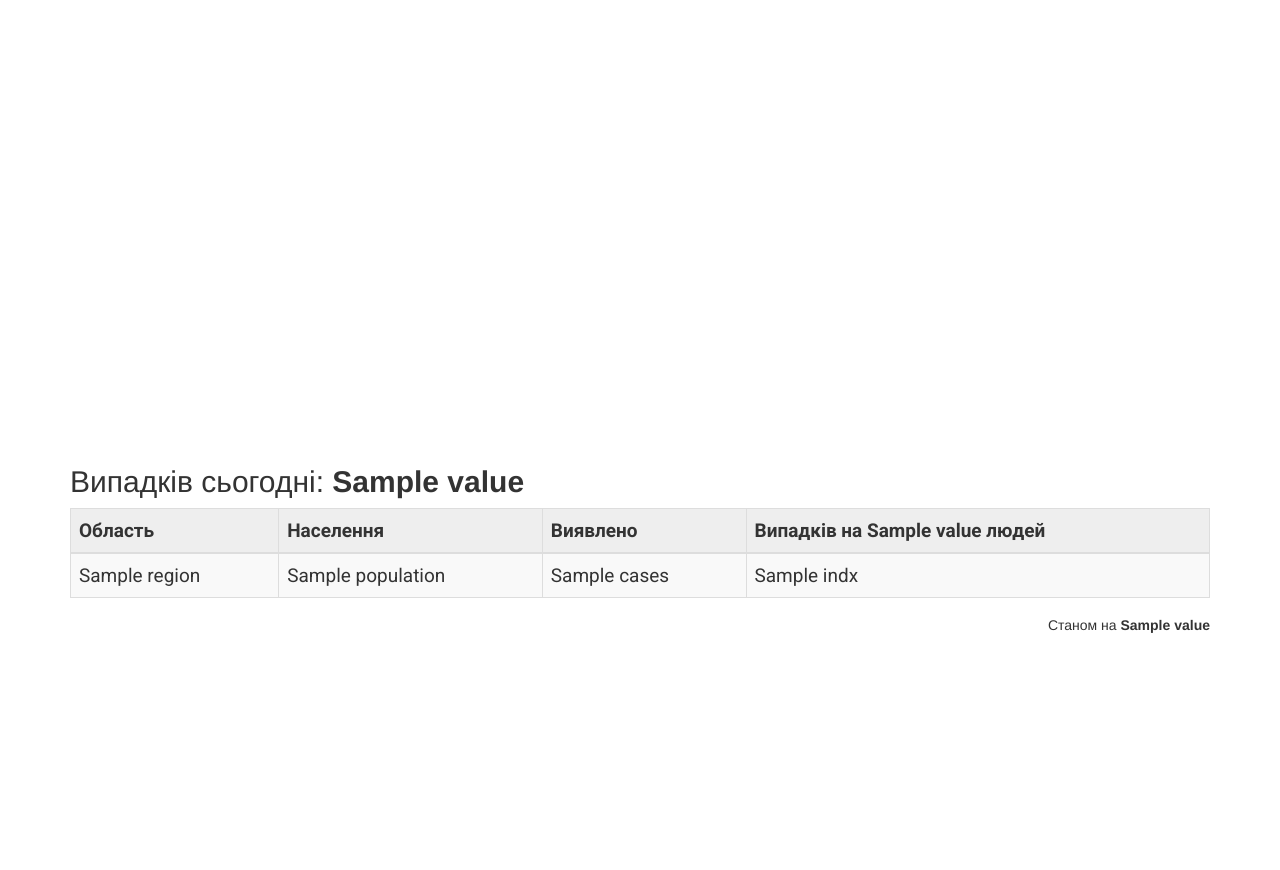
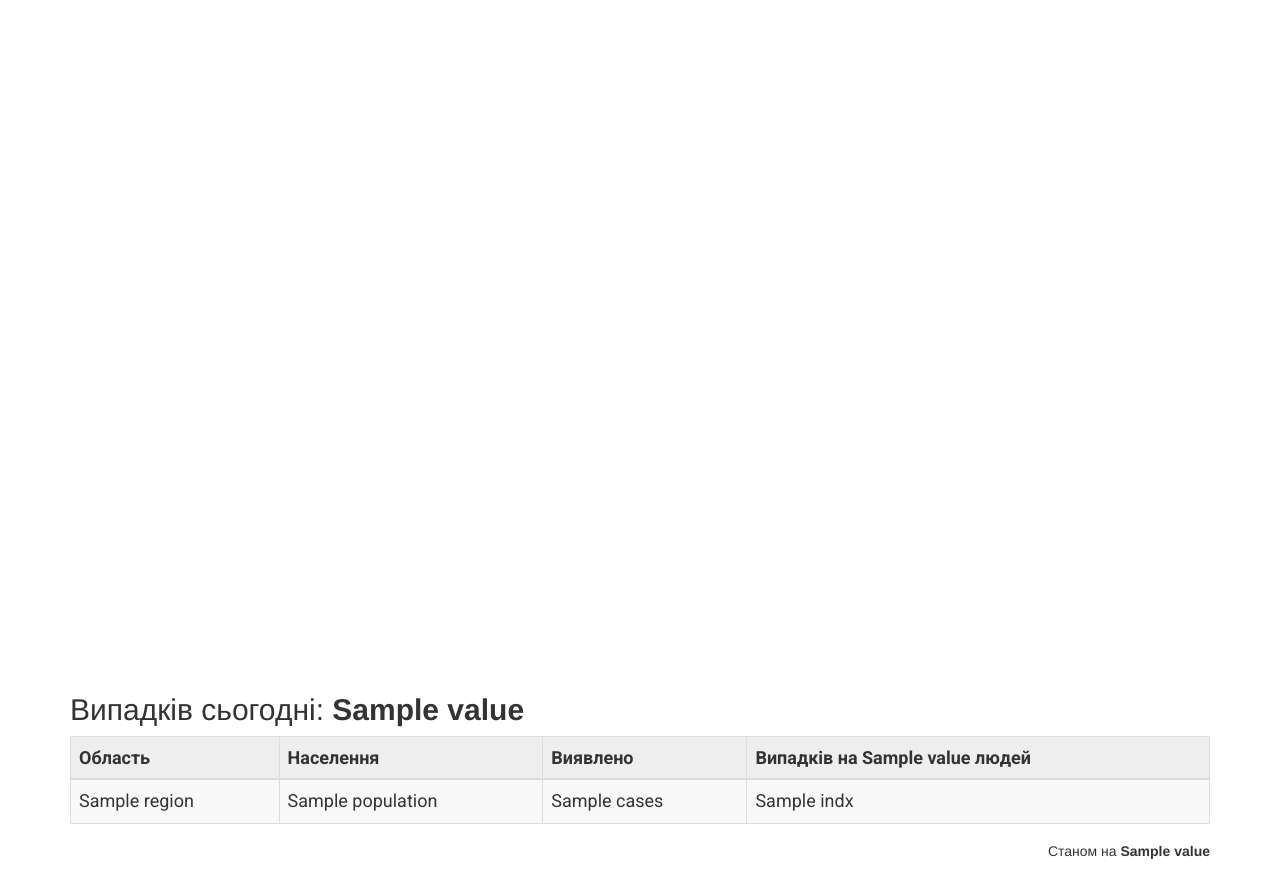
Before and after one commit to Maxiboii/mysite, a Django app: template map/templates/map/index.html in a window 1280 px wide. Before the commit the page ends 633 px from the top, so only its background shows below. Run offline with Django 3.2, Linux system fonts and the light colour scheme; the template is opened without the code that fills it: most values are stand-ins (such as "Sample title", 1, 10 or a date in 2020); some libraries are stand-ins or nearby versions.

Commit message:
Map template made responsive

```diff
--- a/map/templates/map/index.html
+++ b/map/templates/map/index.html
@@ -29,14 +29,14 @@
     th {
         background-color: rgb(238, 238, 238);
         color: rgb(51, 51, 51);
-        font-size: 19px;
+        font-size: 18px;
         font-weight: 700;
         font-family: Roboto, sans-serif;
         background-position: initial initial;
         background-repeat: initial initial;
     }
     td {
-        font-size: 19px;
+        font-size: 18px;
     }
     td span {
         font-family: Roboto, sans-serif;
@@ -47,9 +47,9 @@
 </head>
 {% block content %}
 <body>
-    <div>
+    <div class="svg-container">
         <span id="tooltiptext">Region name</span>
-        <svg width="834" height="440">
+        <svg viewBox="0 0 700 410">
             {% for region in map %}
             <path
                 comment="{{ region.region.region }}"
```
